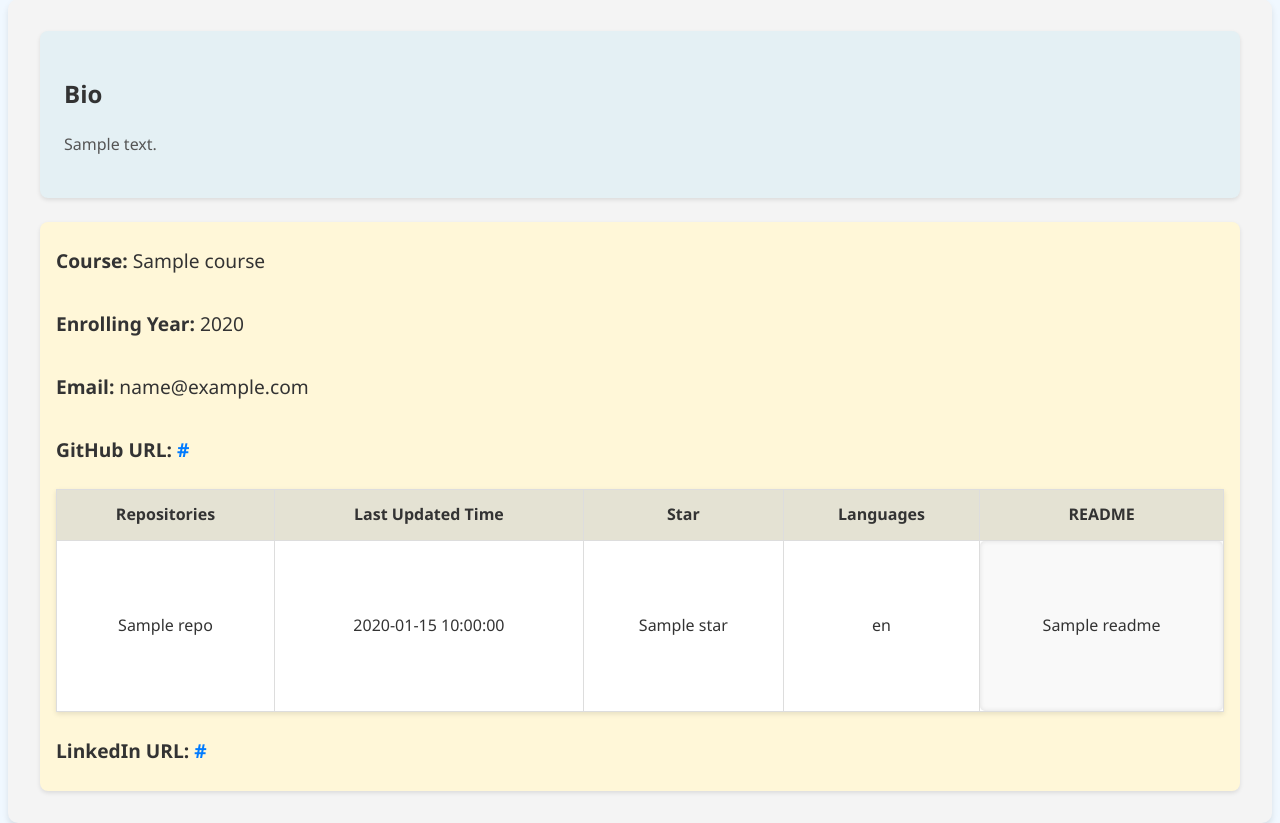
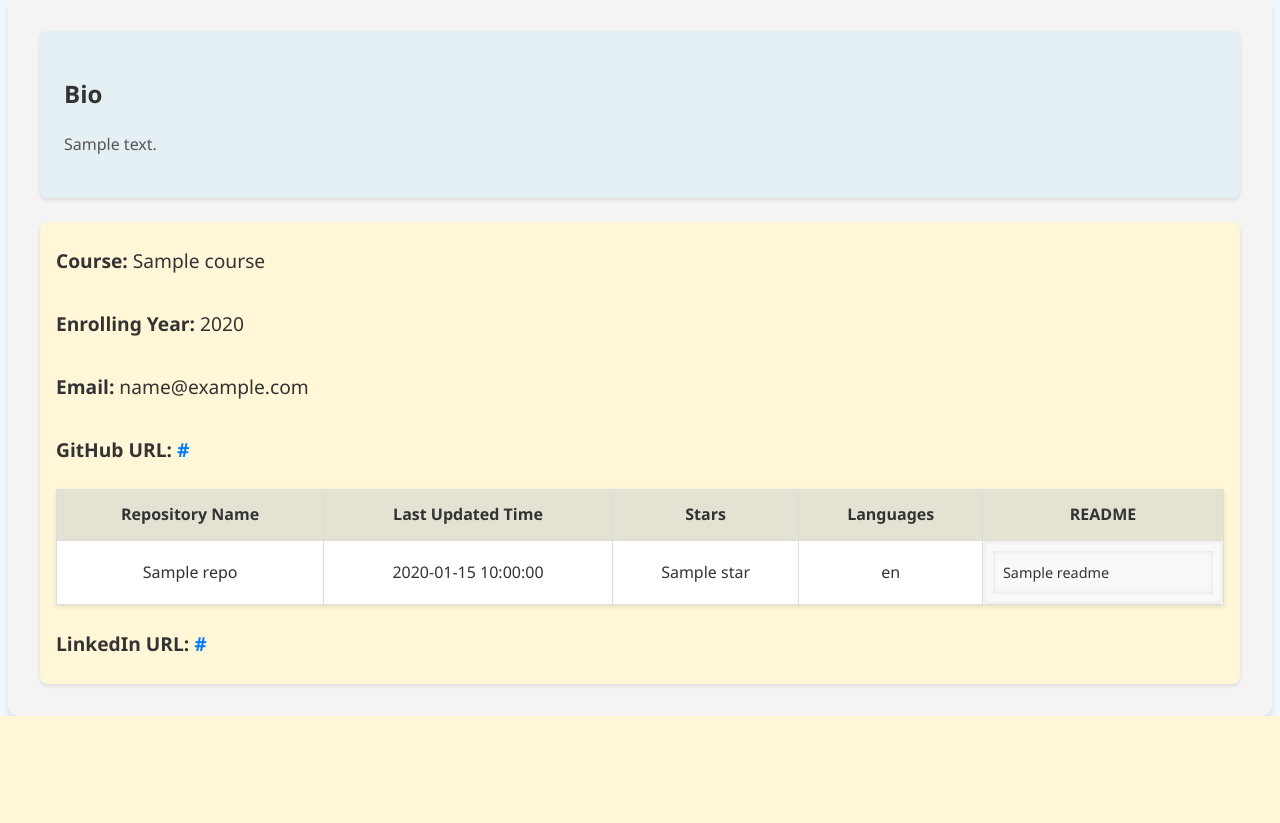
Before and after one commit to willholyhasted/SSE_group_project, a Flask app: template src/templates/profileTest.html in a window 1280 px wide. Shown: the part 217-1040 px from the top of the page. After the commit the page ends 933 px from the top, so only its background shows below. Run offline with Flask 3, Linux system fonts and the light colour scheme; the template is opened without the code that fills it: most values are stand-ins (such as "Sample title", 1, 10 or a date in 2020); parts of the project's set-up code (start-up, migrations or seed data) failed here and were passed over.

Commit message:
style profile

```diff
--- a/src/api.py
+++ b/src/api.py
@@ -16,8 +16,7 @@ if response.status_code == 200:
     # Define namespaces to handle the XML correctly
     namespaces = {
         "atom": "http://www.w3.org/2005/Atom",
-        "imperialnewsevents": "http://www3.imperial.ac.uk/" \
-        "imperialnewsevents/schema",
+        "imperialnewsevents": "http://www3.imperial.ac.uk/imperialnewsevents/schema",
     }
 
     # Extract event details
@@ -27,7 +26,7 @@ if response.status_code == 200:
         category = entry.find("imperialnewsevents:category", namespaces)
         category = category.text if category is not None else "No category"
 
-        if category != "Workshop":
+        if category not in ["Workshop", "Seminar", "Practice session", "Training Course"]:
             continue  # Filter for workshops only
 
         # Extract title
--- a/src/static/styles_profile.css
+++ b/src/static/styles_profile.css
@@ -122,12 +122,26 @@ body {
 
 /* Readme Column Styles */
 .table td:nth-child(5) {
-    height: 150px;
-    overflow-y: auto;
+    max-height: 200px; /* Adjusted to limit the height */
+    overflow-y: auto; /* Enable vertical scrolling */
     padding: 10px;
     background-color: #f9f9f9;
     border-radius: 5px;
     box-shadow: inset 0 0 5px rgba(0, 0, 0, 0.1);
+}
+
+/* Ensure that the scrollbar is visible when content overflows */
+.table td:nth-child(5)::-webkit-scrollbar {
+    width: 8px;
+}
+
+.table td:nth-child(5)::-webkit-scrollbar-thumb {
+    background-color: #007BFF;
+    border-radius: 4px;
+}
+
+.table td:nth-child(5)::-webkit-scrollbar-track {
+    background-color: #f1f1f1;
 }
 
 .table td a {
@@ -150,3 +164,28 @@ body {
         width: 100%;
     }
 }
+
+/* Readme Column Styles */
+.readme-content {
+    max-height: 200px; /* Adjusted to limit the height */
+    overflow-y: auto; /* Enable vertical scrolling */
+    padding: 10px;
+    background-color: #f9f9f9;
+    box-shadow: inset 0 0 5px rgba(0, 0, 0, 0.1);
+    text-align: left; /* Align the text to the left */
+    font-size: 0.9rem; /* Adjusted font size to make it smaller */
+}
+
+/* Ensure that the scrollbar is visible when content overflows */
+.readme-content::-webkit-scrollbar {
+    width: 8px;
+}
+
+.readme-content::-webkit-scrollbar-thumb {
+    background-color: #007BFF;
+    border-radius: 4px;
+}
+
+.readme-content::-webkit-scrollbar-track {
+    background-color: #f1f1f1;
+}
--- a/src/templates/profileTest.html
+++ b/src/templates/profileTest.html
@@ -24,9 +24,9 @@
                 <table class="table">
                     <thead>
                         <tr>
-                            <th scope="col">Repositories</th>
+                            <th scope="col">Repository Name</th>
                             <th scope="col">Last Updated Time</th>
-                            <th scope="col">Star</th>
+                            <th scope="col">Stars</th>
                             <th scope="col">Languages</th>
                             <th scope="col">README</th>
                         </tr>
@@ -38,7 +38,11 @@
                                 <td>{{ repo.time }}</td>
                                 <td>{{ repo.star }}</td>
                                 <td>{{ repo.languages | join(", ") }}</td>
-                                <td>{{ repo.readme }}</td>
+                                <td>
+                                    <div class="readme-content">
+                                        {{ repo.readme }}
+                                    </div>
+                                </td>
                             </tr>
                         {% endfor %}
                     </tbody>
```
